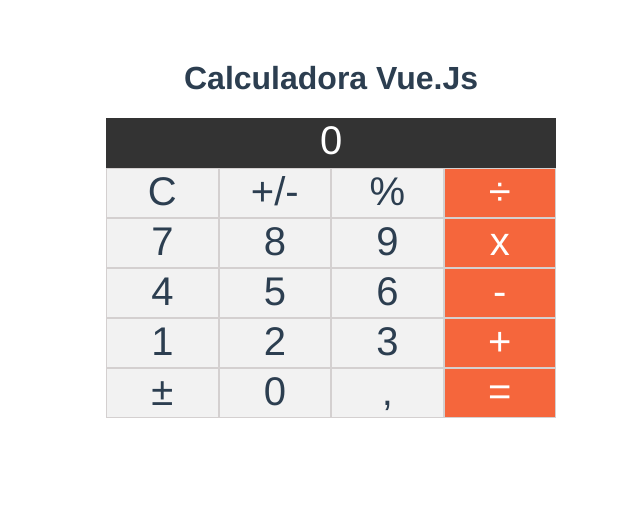
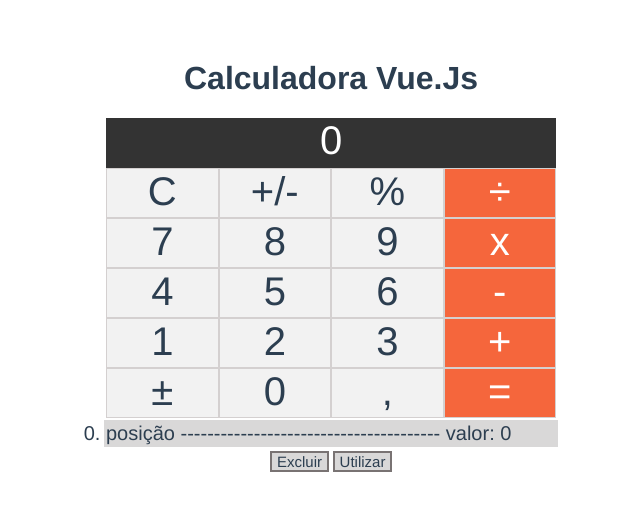
Before and after one commit to clausou/calculadoraVue, a Vue app: page / in a window 1280 px wide. Shown: the top 510 px of the page, without its empty margins (309-949 px from the left). Built offline with nearby package versions, Linux system fonts and the light colour scheme.

Commit message:
inclusão de memória

```diff
--- a/src/components/calculadora/calculadora.css
+++ b/src/components/calculadora/calculadora.css
@@ -18,7 +18,35 @@
     border: 1px solid rgb(212, 208, 208);
   }
 
+  .botao2 {
+    background-color: rgba(139, 137, 137, 0.329);
+    margin: 2px;
+    width: 55px;
+    padding: 20 px;
+    font-size: 15px;
+    border: 2px solid rgb(121, 115, 115);
+    display: inline-table ;
+    /*grid-template-columns: repeat(2, 2fr);
+    grid-auto-rows: minmax(10px, auto);*/
+  }
+
   .operadores {
     background-color: rgba(243, 63, 9, 0.794);
     color: white;
   }
+
+  .resultados {
+    grid-column: 1 / 3;
+    background-color: rgba(243, 63, 9, 0.794);
+    color: white;
+  }
+  .acoes {
+    background-color: rgba(139, 137, 137, 0.329);
+    padding: 2px;
+    text-align: left;
+    margin: 2px auto;
+    width: 450px;
+    font-size: 20px;
+    display: grid;
+    grid-auto-rows: minmax(21px, auto);
+  }
--- a/src/components/calculadora/calculadora.js
+++ b/src/components/calculadora/calculadora.js
@@ -5,6 +5,7 @@
         numeroAnterior: null,
         operador: null,
         operadorClicado: false,
+        valorMemoria: [{/*id:0,*/ valor:0}]
       };
     },
     methods: {
@@ -62,7 +63,32 @@
           parseFloat(this.numeroAnterior),
           parseFloat(this.valorCorrente),
           )}`;
-          this.numeroAnterior = null;
+          this.valorMemoria.push({ id: this.valorMemoria.length, valor: this.valorCorrente});
+          //console.log utilizado somente para verificação de funcionamento
+          console.log(this.valorMemoria);
+      },
+
+      /*função com problemas devido a utilizar o valorCorrente, não será possível utilizar 2 valores de memória para
+      fazer cálculos.*/
+      utilizarValor() {
+        var nome = prompt('Qual memória quer UTILIZAR, digite a posição:');
+        this.valorCorrente = this.valorMemoria[nome];
+        this.valorCorrente = parseFloat(this.valorCorrente.valor);
+        //somente para avaliação do resultado de saída da função
+        console.log(this.valorCorrente);
+      },
+
+
+
+      excluirValor() {
+        var nome = prompt('Qual memória quer EXCLUIR, digite a posição:');
+        this.valorCorrente = this.valorMemoria.splice(nome,1);
+        this.valorCorrente = parseFloat(this.valorCorrente.valor);
+        //this.valorMemoria = this.valorCorrente.filter(this.valorCorrente);
+
+        //não consegui transformar em um valor inteiro para reutilizar no calculo, sempre retorna um Array
+        console.log(this.valorMemoria);
+        //console.log(this.valorCorrente);
       },
     },
   }
--- a/src/components/calculadora/index.vue
+++ b/src/components/calculadora/index.vue
@@ -1,4 +1,5 @@
 <template>
+  <div>
     <div class="calculadora">
       <div class="display">{{ valorCorrente || '0' }}</div>
       <div v-on:click="limpar" class="botao">C</div>
@@ -22,6 +23,16 @@
       <div v-on:click="ponto" class="botao">,</div>
       <div v-on:click="resultado" class="botao operadores">=</div>
     </div>
+    <div>
+        <ol class="acoes" start=0>
+          <li v-for="memoria in valorMemoria" :key="memoria.id"
+          >posição --------------------------------------- valor: {{ memoria.valor }}
+          </li>
+        </ol>
+        <div v-on:click="excluirValor" class="botao2">Excluir</div>
+        <div v-on:click="utilizarValor" class="botao2">Utilizar</div>
+      </div>
+  </div>
 </template>
 
 <script src="./calculadora.js"></script>
```
Lines whose indentation alone changed are shown as unchanged.
